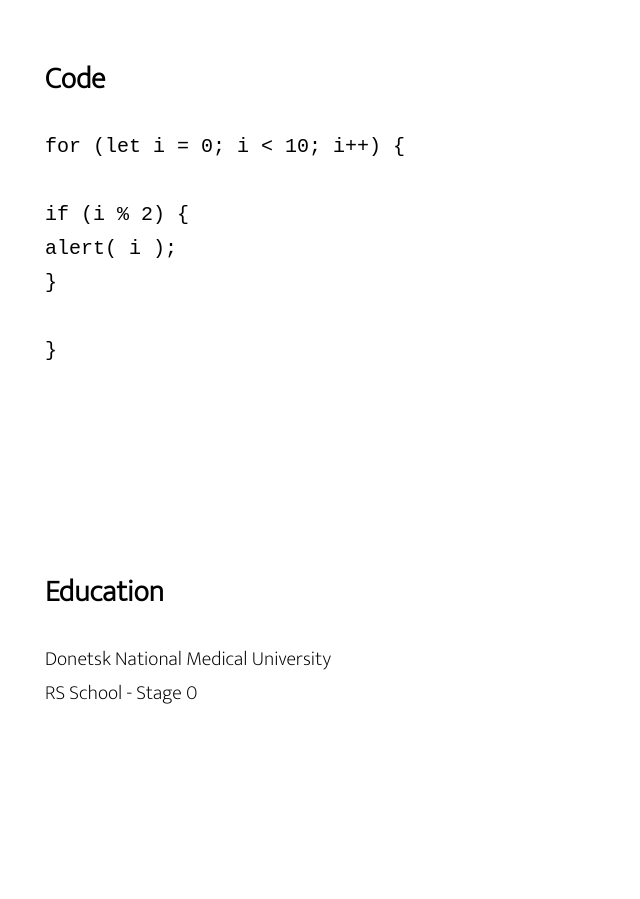
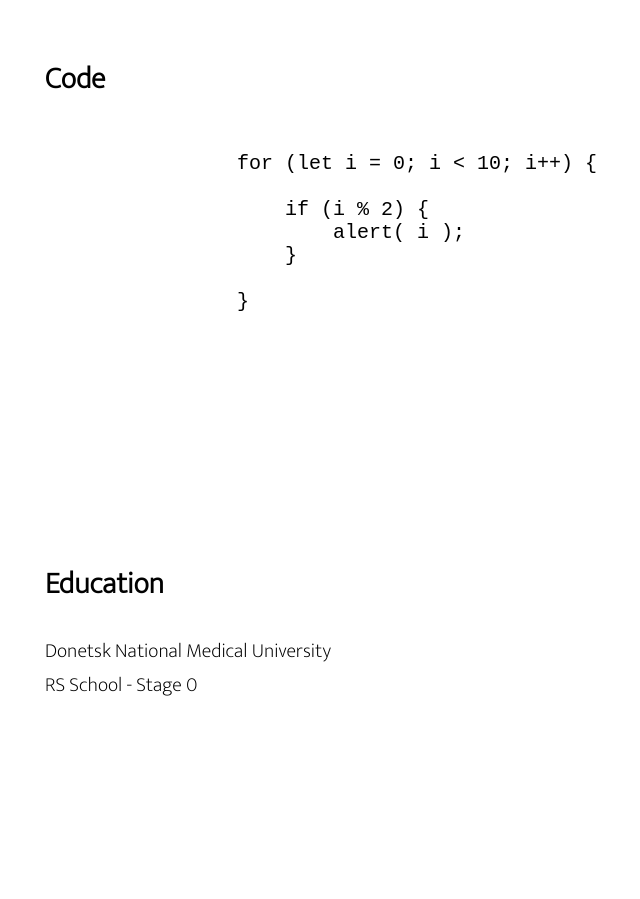
Before and after one commit to pyklek/rsschool-cv, a plain HTML site: page index.html in a window 1280 px wide. Shown: the part 2220-3119 px from the top of the page, without its empty margins (163-803 px from the left). Drawn offline with Linux system fonts and the light colour scheme.

Commit message:
fix: change some code

```diff
--- a/index.html
+++ b/index.html
@@ -59,17 +59,17 @@
         </section>
         <section class="section" id="code">
             <h2>Code</h2>
-            <p>
+            <pre>
                 <code>
-                for (let i = 0; i &lt 10; i++) {<br>
-                    <br>
-                    if (i % 2) {<br>
-                        alert( i );<br>
-                    }<br>
-                    <br>
-                }<br>
+                for (let i = 0; i &lt 10; i++) {
+
+                    if (i % 2) {
+                        alert( i );
+                    }
+
+                }
                 </code>
-            </p>
+            </pre>
         </section>
         <section class="section" id="education">
             <h2>Education</h2>
```
